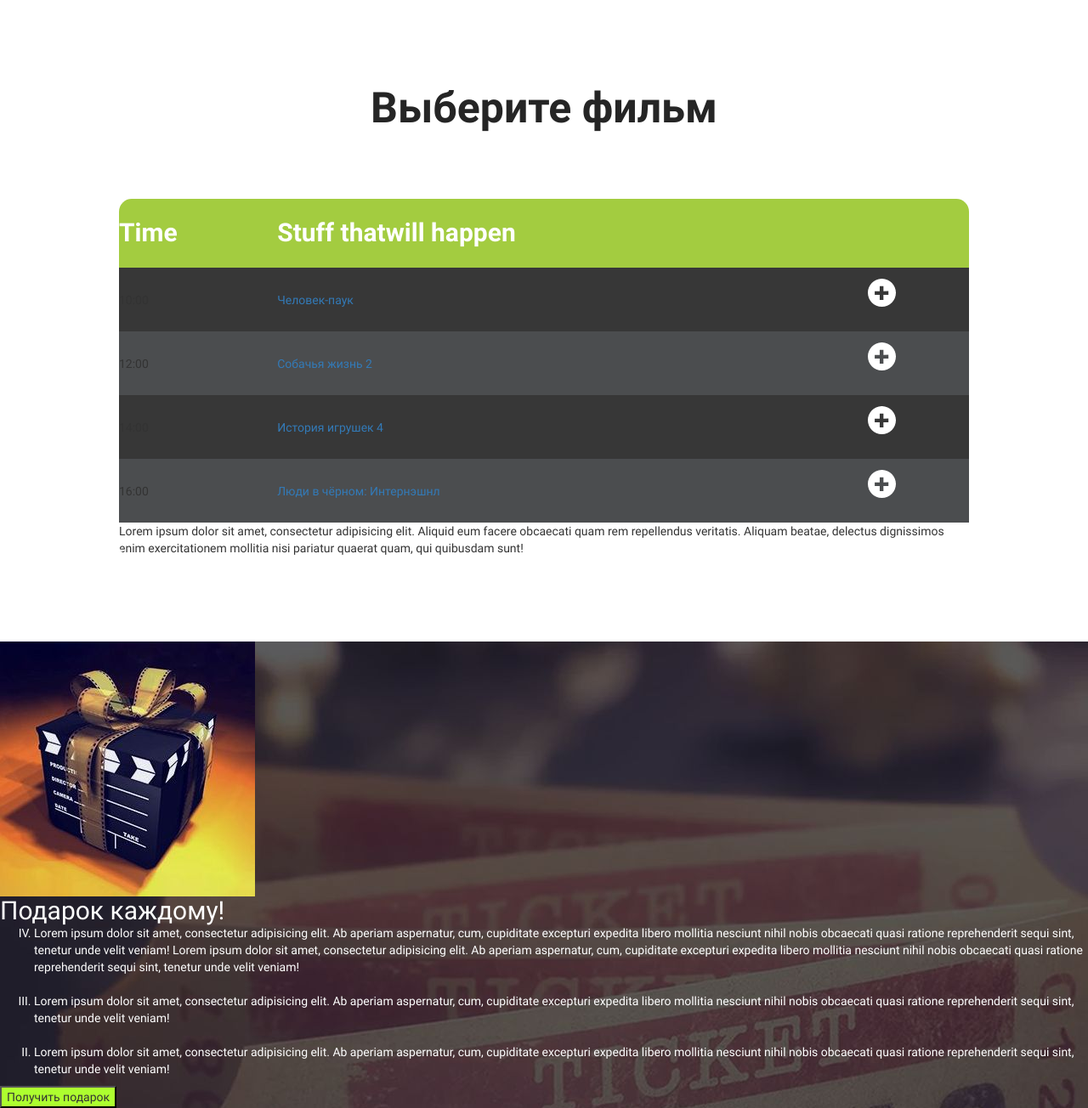
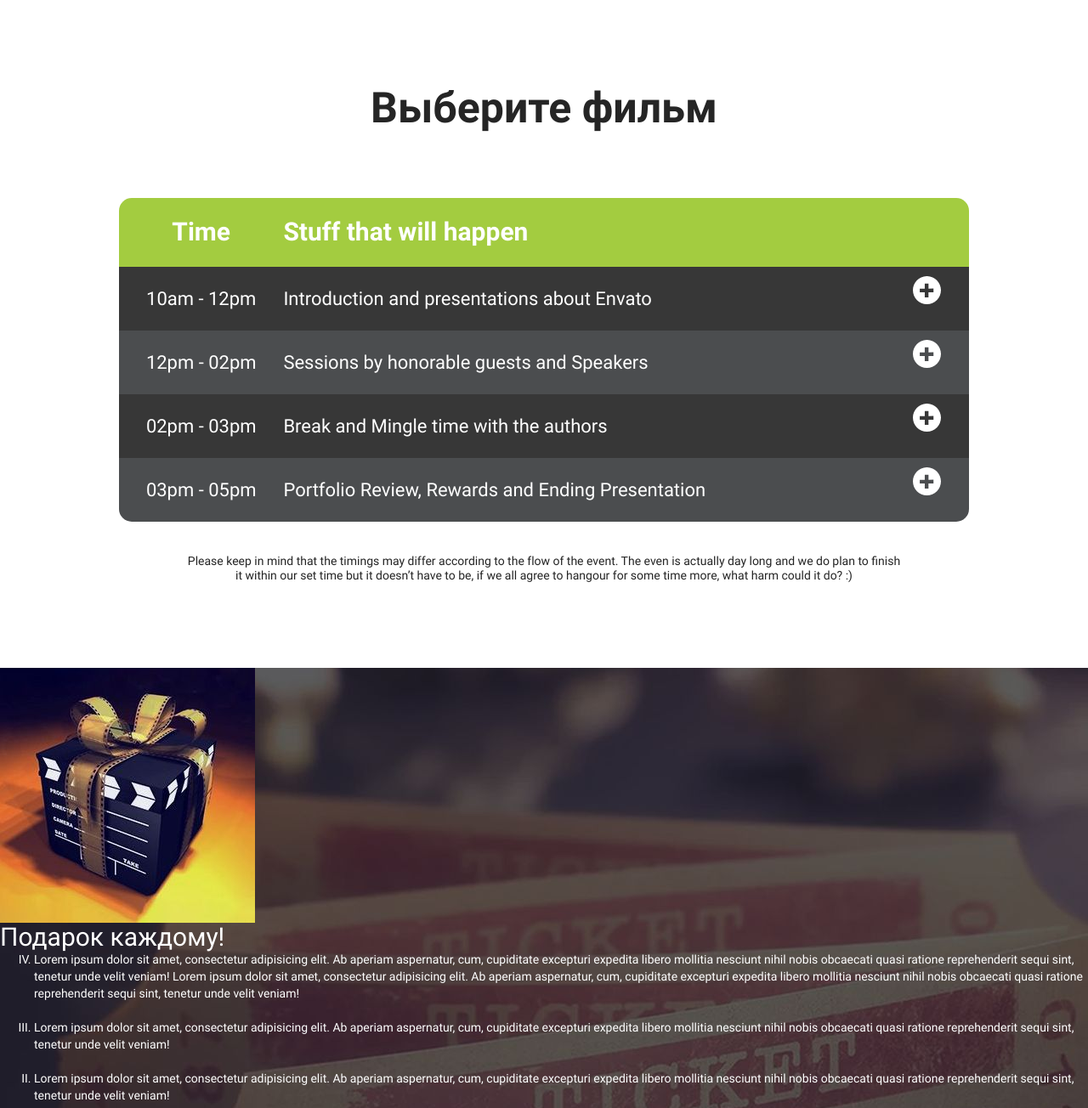
Before and after one commit to moskalev27/moskalev27rep, a PHP site: page / in a window 1280 px wide. Shown: the part 1384-2688 px from the top of the page at 85% size. Run offline with PHP 8.4, Linux system fonts and the light colour scheme; style sheets or scripts are compiled from the project's sources; some libraries are stand-ins or nearby versions.

Commit message:
2.4 - 1 - таблица текст не ровный

```diff
--- a/css/main.css
+++ b/css/main.css
@@ -25,7 +25,7 @@ font-family: 'Roboto', sans-serif;
     font-size: 50px;
     color: #252525;
     font-weight: 700;
-    margin: 0 0 79px;
+    margin: 0 0 78px;
     text-align: center;
 }
 .container{
@@ -43,8 +43,16 @@ font-family: 'Roboto', sans-serif;
     font-weight: 700;
     color: #ffffff;
     background: #a3cc40;
-    padding: 19px 0
+    padding: 19px 0;
+    text-align: center;
 }
+.movie_list__tbody{
+    color: #ffffff;
+    font-size: 22px;
+    }
+    .time{
+        text-align: center;
+    }
 ._1 {
     background-color: rgb(55, 55, 55);
     left: 169px;
@@ -52,6 +60,7 @@ font-family: 'Roboto', sans-serif;
     width: 1030px;
     height: 75px;
     z-index: 97;
+
   }
   ._2 {
     background-color: rgb(75, 77, 79);
@@ -67,7 +76,7 @@ font-family: 'Roboto', sans-serif;
     top: 1876px;
     width: 1030px;
     height: 75px;
-    z-index: 95;
+
   }
   ._4 {
     background-color: rgb(75, 77, 79);
@@ -75,5 +84,17 @@ font-family: 'Roboto', sans-serif;
     top: 1951px;
     width: 1030px;
     height: 75px;
-    z-index: 94;
+
   }
+  .movie_list__tbody a{
+      text-decoration: none;
+      color: white;
+  }
+  .container p{
+        font-size: 14px;
+        font-family: "Roboto";
+        color: rgb(36, 36, 36);
+        line-height: 1.2;
+        text-align: center;
+        margin-top: 38px;
+  }
--- a/index.html
+++ b/index.html
@@ -129,22 +129,24 @@
           <table class="movie_list__table">
             <thead>
               <tr>
-                <th>Time</th>
-                <th>Stuff thatwill happen</th>
+                <th style="text-align: center">Time</th>
+                <th style="text-align: left">
+                  Stuff that will happen
+                </th>
                 <th></th>
               </tr>
             </thead>
-            <tbody>
+            <tbody class="movie_list__tbody">
               <tr class="_1">
-                <td>
-                  10:00
+                <td class="time">
+                  10am - 12pm
                 </td>
                 <td>
                   <a
                     href="https://www.kinopoisk.ru/film/838/"
                     target="_blank"
                     title="Перейти на Кинопоиск.ру"
-                    >Человек-паук
+                    >Introduction and presentations about Envato
                   </a>
                 </td>
                 <td>
@@ -164,15 +166,15 @@
               </tr>
 
               <tr class="_2">
-                <td>
-                  12:00
+                <td class="time">
+                  12pm - 02pm
                 </td>
                 <td>
                   <a
                     href="https://www.kinopoisk.ru/film/1122114/"
                     target="_blank"
                     title="Перейти на Кинопоиск.ру"
-                    >Собачья жизнь 2
+                    >Sessions by honorable guests and Speakers
                   </a>
                 </td>
                 <td>
@@ -191,15 +193,15 @@
                 </td>
               </tr>
               <tr class="_3">
-                <td>
-                  14:00
+                <td class="time">
+                  02pm - 03pm
                 </td>
                 <td>
                   <a
                     href="https://www.kinopoisk.ru/film/846824/"
                     target="_blank"
                     title="Перейти на Кинопоиск.ру"
-                    >История игрушек 4
+                    >Break and Mingle time with the authors
                   </a>
                 </td>
                 <td>
@@ -218,15 +220,15 @@
                 </td>
               </tr>
               <tr class="_4">
-                <td>
-                  16:00
+                <td class="time">
+                  03pm - 05pm
                 </td>
                 <td>
                   <a
                     href="https://www.kinopoisk.ru/film/693730/"
                     target="_blank"
                     title="Перейти на Кинопоиск.ру"
-                    >Люди в чёрном: Интернэшнл</a
+                    >Portfolio Review, Rewards and Ending Presentation</a
                   >
                 </td>
                 <td>
@@ -245,19 +247,16 @@
                 </td>
               </tr>
             </tbody>
-            <tfoot>
-              <div>
-                <tr>
-                  <td colspan="3">
-                    Lorem ipsum dolor sit amet, consectetur adipisicing elit.
-                    Aliquid eum facere obcaecati quam rem repellendus veritatis.
-                    Aliquam beatae, delectus dignissimos enim exercitationem
-                    mollitia nisi pariatur quaerat quam, qui quibusdam sunt!
-                  </td>
-                </tr>
-              </div>
-            </tfoot>
+            <tfoot></tfoot>
           </table>
+          <div>
+            <p>
+              Please keep in mind that the timings may differ according to the
+              flow of the event. The even is actually day long and we do plan to
+              finish <br> it within our set time but it doesn’t have to be, if we all
+              agree to hangour for some time more, what harm could it do? :)
+            </p>
+          </div>
         </div>
       </div>
     </section>
```
